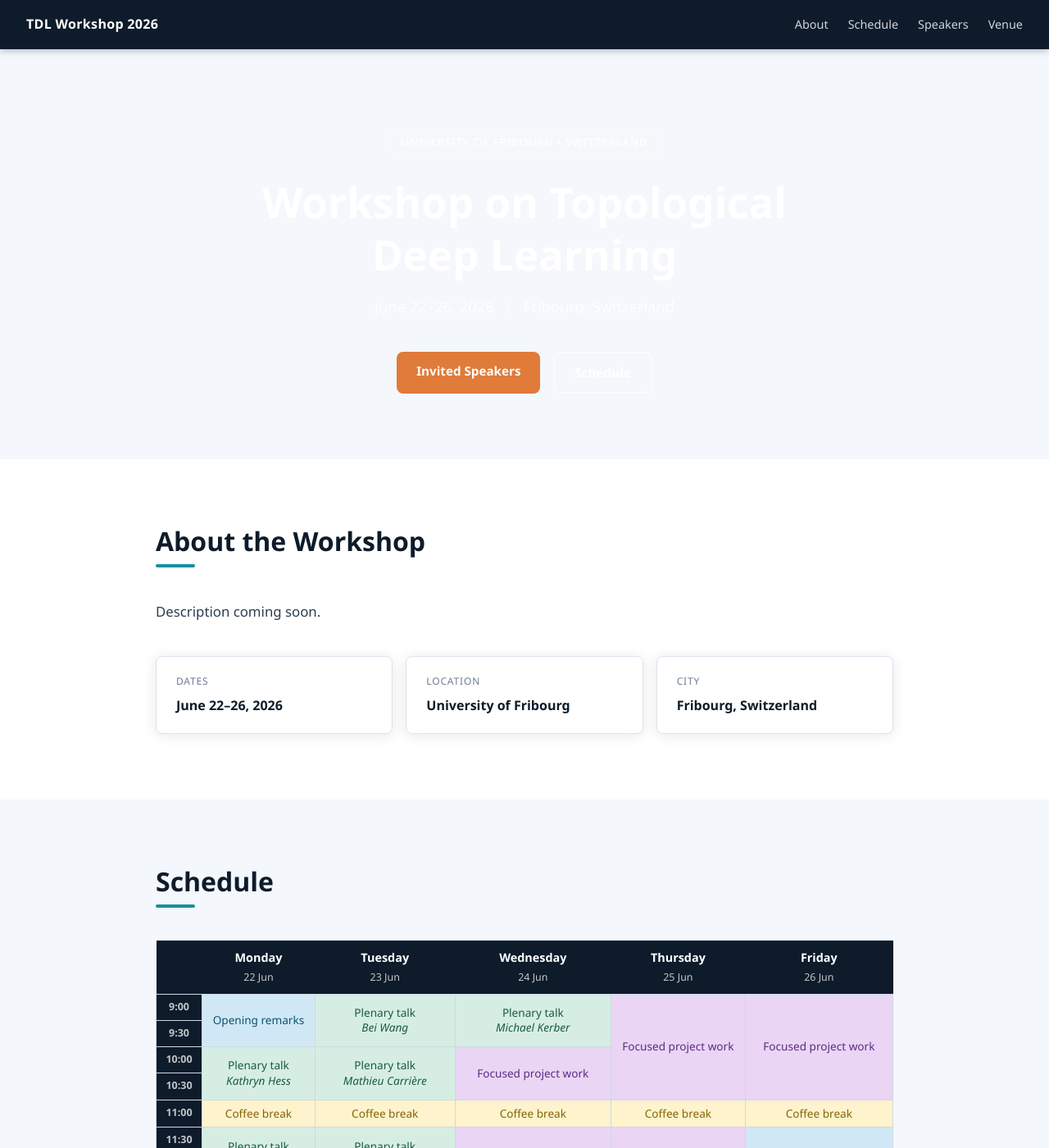
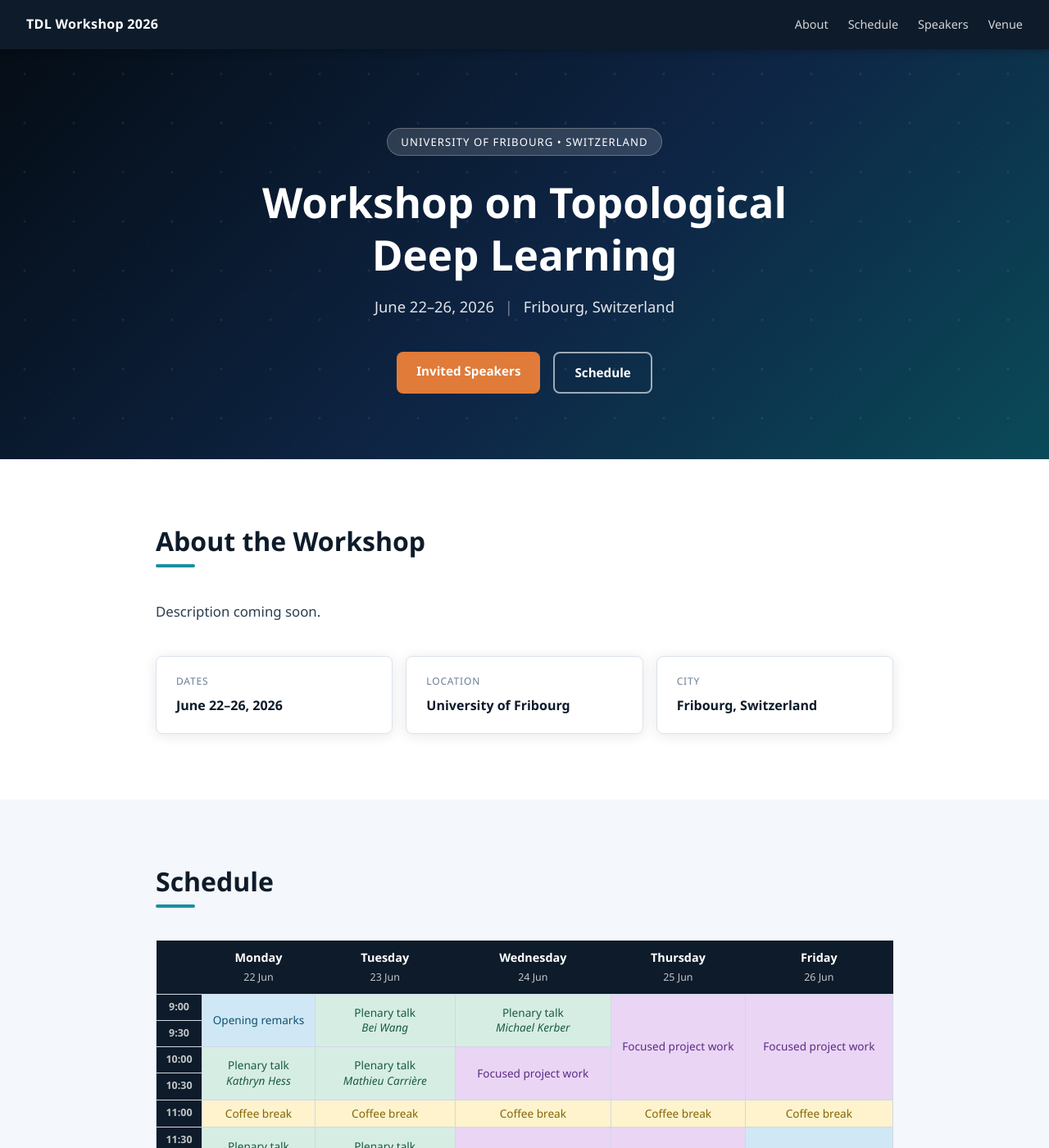
Before and after one commit to aidos-lab/tdl-workshop, a Jekyll site: the page built from index.html, in a window 1280 px wide and 1400 px high. Shown: the whole window at 82% size. Built offline with Jekyll 4.4.1, drawn with Linux system fonts in a browser that asks for light colours.

Commit message:
changed header

```diff
--- a/assets/css/style.css
+++ b/assets/css/style.css
@@ -133,7 +133,7 @@ nav {
 
 /* ── Sections ─────────────────────────────────────────── */
 section { padding: 5rem 2rem; }
-section:nth-child(even) { background: var(--light); }
+section:nth-child(even):not(.hero) { background: var(--light); }
 
 .container { max-width: 900px; margin: 0 auto; }
 .container-wide { max-width: 1100px; margin: 0 auto; }
@@ -425,7 +425,7 @@ footer a:hover { color: var(--white); }
   opacity: .85;
 }
 
-.footer-logo--wide { height: 36px; }
+.footer-logo--wide { height: 48px; }
 
 /* ── Responsive ───────────────────────────────────────── */
 @media (max-width: 640px) {
```
